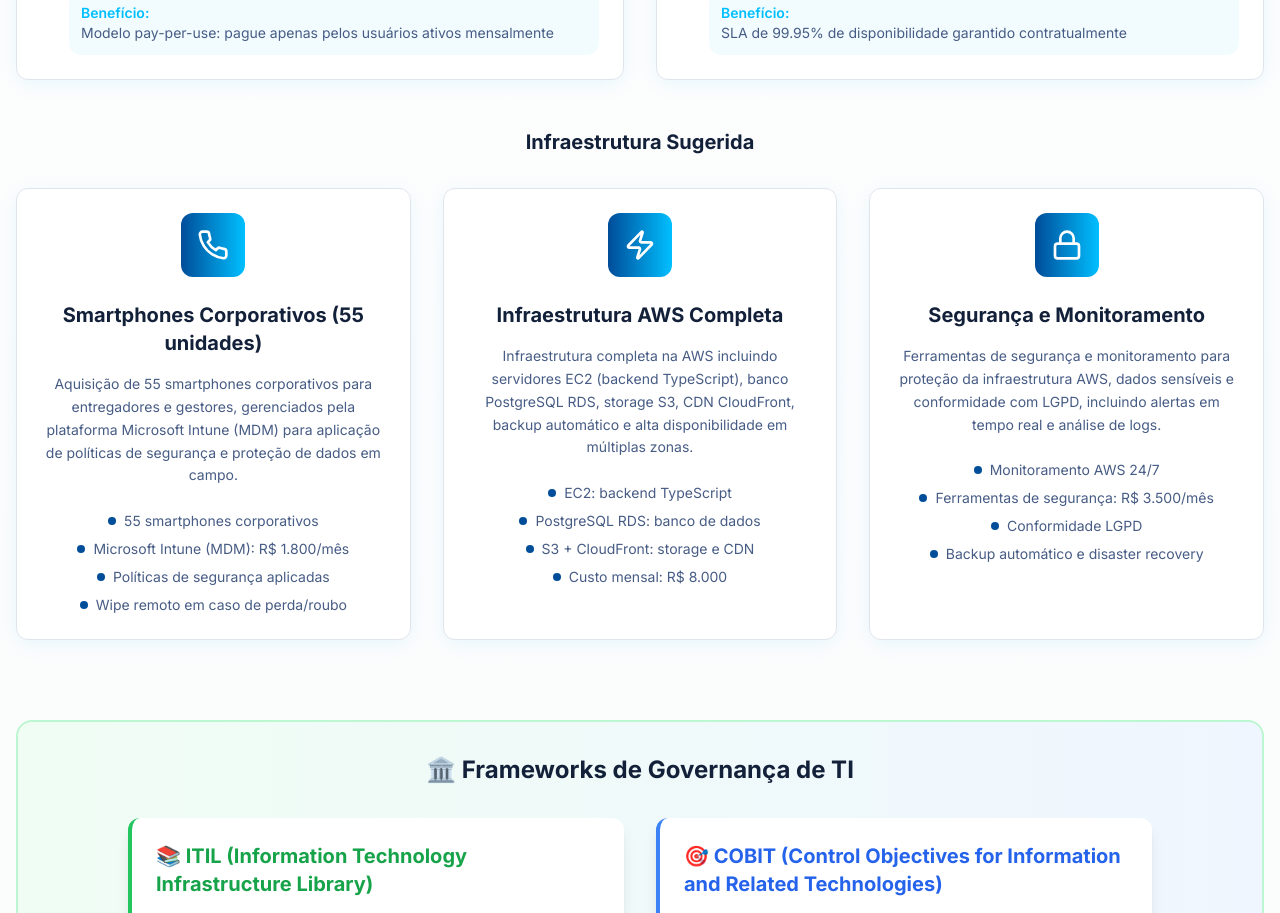
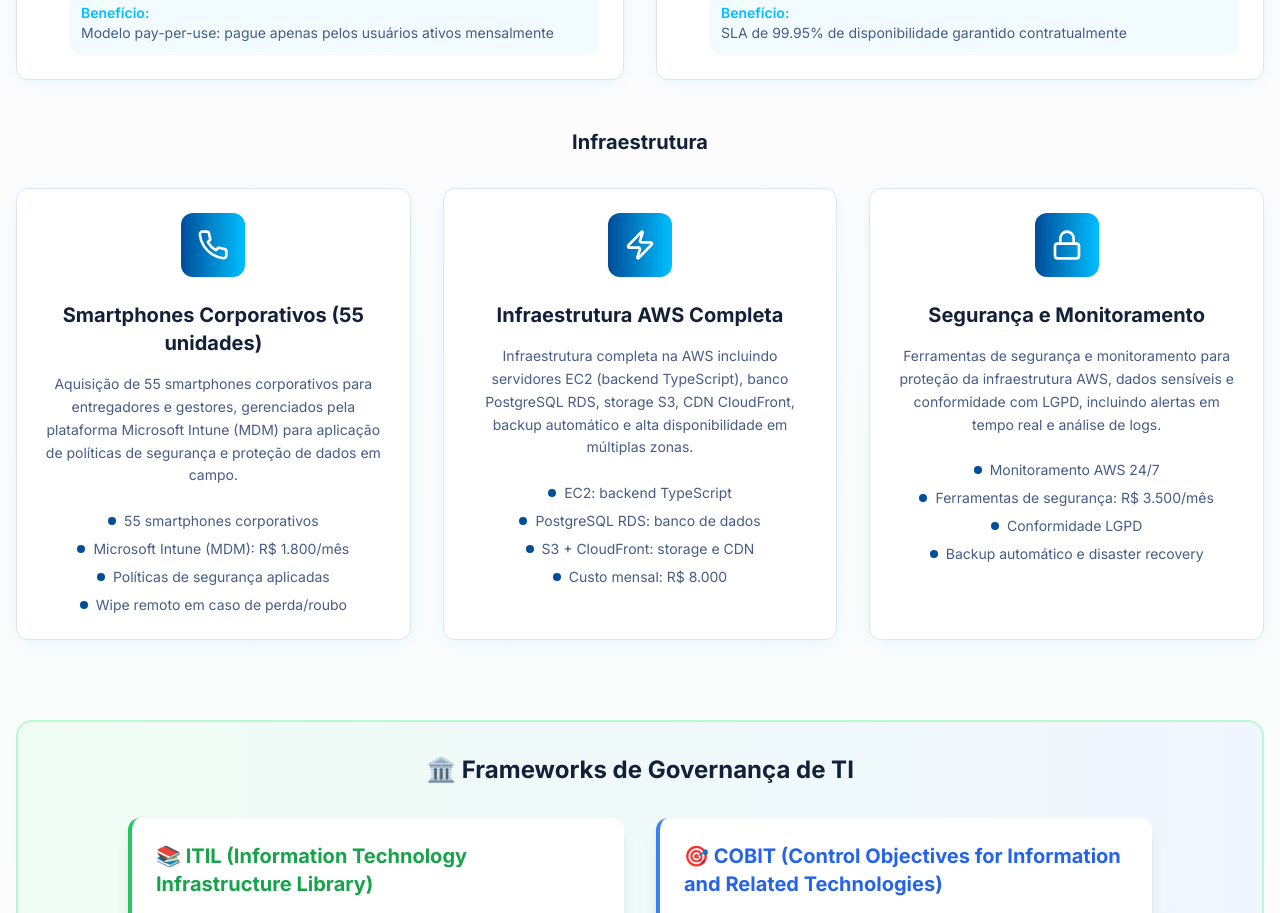
Before and after one commit to EnzoAraujoDuarte/rotacerta, a Next.js app: page / in a window 1280 px wide. Shown: the part 9000-9913 px from the top of the page. Built offline with nearby package versions, Linux system fonts and the light colour scheme.

Commit message:
Update heading text in Technology component

```diff
--- a/components/Technology.jsx
+++ b/components/Technology.jsx
@@ -218,7 +218,7 @@ export default function Technology() {
 
           {/* Mobile Infrastructure */}
           <div className="mt-12">
-            <h4 className="text-xl font-bold text-center mb-8 text-foreground">Infraestrutura Sugerida</h4>
+            <h4 className="text-xl font-bold text-center mb-8 text-foreground">Infraestrutura</h4>
             <div className="grid grid-cols-1 md:grid-cols-3 gap-8">
               {mobileInfrastructure.map((item, index) => {
                 const ItemIcon = item.icon;
```
